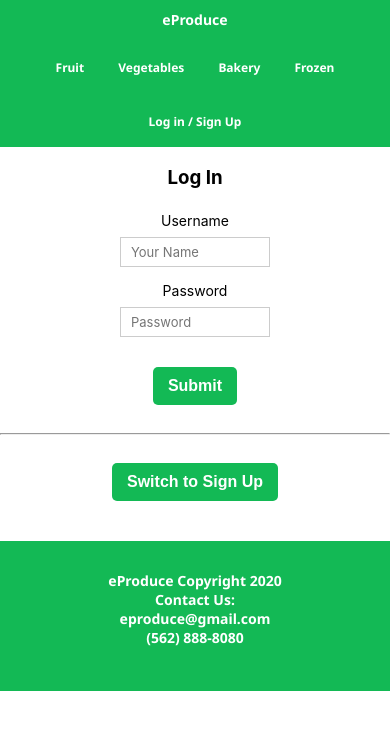
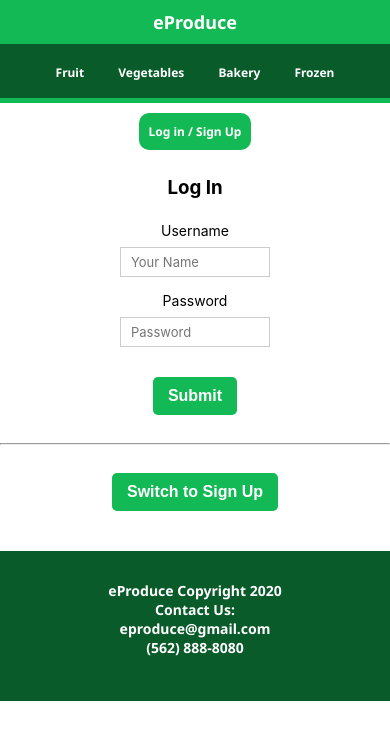
Before and after one commit to AZForest/OnlineStore, a React (Create React App) app: page /OnlineStore/Auth in a window 390 px wide. Shown: the top 740 px of the page. Built offline with nearby package versions, Linux system fonts and the light colour scheme; no server answers.

Commit message:
mobile responsive -inprogres part II feb3

```diff
--- a/src/components/BottomBar/BottomBar.module.css
+++ b/src/components/BottomBar/BottomBar.module.css
@@ -3,7 +3,7 @@
 .BottomBar {
     height: 150px;
     width: 100%;
-    background-color: #13b955;
+    background-color: #095b2a;
     color: white;
     margin-top: 20px;
     font-weight: 700;
--- a/src/components/Navigation/Navbar/Navbar.js
+++ b/src/components/Navigation/Navbar/Navbar.js
@@ -24,7 +24,7 @@ class Navbar extends React.Component {
             }
         }
 
-
+        /*style={{fontSize: "14px", fontWeight: "700", margin: "1px 5px", padding: "16px 12px 20px 12px"}}*/
         return (
             <div className={classes.Navbar}>
                 <div className={classes.right}>
@@ -39,7 +39,7 @@ class Navbar extends React.Component {
                 <div className={classes.left}>
                     {this.props.activeAcc === null ? <NavigationItem link="/OnlineStore/Auth">Log in / Sign Up</NavigationItem> : <NavigationItem link="/OnlineStore/Account">{this.props.activeAcc.userName}</NavigationItem>}
                     {this.props.activeAcc === null ? "" : <NavigationItem link="/OnlineStore/Cart">My Cart ({this.props.activeAcc.cart.length !== null ? totalItems : ""})</NavigationItem>}
-                    {this.props.activeAcc !== null ? <p className={classes.logout} style={{fontSize: "14px", fontWeight: "700", margin: "1px 5px", padding: "16px 12px 20px 12px"}} onClick={() => this.logOut()}>Log Off</p> : "" }
+                    {this.props.activeAcc !== null ? <p className={classes.logout}  onClick={() => this.logOut()}>Log Off</p> : "" }
                 </div>
 
             </div>
--- a/src/components/Navigation/Navbar/Navbar.module.css
+++ b/src/components/Navigation/Navbar/Navbar.module.css
@@ -47,11 +47,21 @@
     left: 60px;
     font-weight: 700;
 }
+.left .logout {
+    padding: 10px 10px !important;
+    margin: 10px 5px 0 0!important;
+    border-radius: 10px;
+    background-color: #13b955;
+    font-size: 12px;
+    font-weight: bold;
+    height: 17px;
+    width: 60px;
+}
 /* .left .logout:hover {
     background-color: white;
     color: black;
 } */
-@media (max-width: 550px) {
+@media (max-width: 800px) {
     .Navbar {
         height: fit-content;
         flex-direction: column;
@@ -59,23 +69,35 @@
     .right {
         height: fit-content;
         flex-direction: column;
-
         width: 100%;
     }
     .right h2 {
         margin: 10px auto;
     }
     .left {
-        background-color: transparent;
+        border-top: 5px solid #13b955;
+        color: black;
+        background-color: white;
         width: 100%;
     }
+    .left a {
+        background-color: #13b955;
+        color: white !important;
+        padding: 10px 10px !important;
+        border-radius: 10px;
+    }
     .right h2 {
-        font-size: 14px;
+        font-size: 18px;
     }
     .navItems {
         margin: 0 auto;
         display: flex;
         flex-wrap: wrap;
         justify-content: center;
+        background-color: #095b2a;
+        width: 100%;
+    }
+    .navItems a {
+        background-color: transparent;
     }
 }
--- a/src/components/UI/Order/Order.module.css
+++ b/src/components/UI/Order/Order.module.css
@@ -31,7 +31,7 @@ p span {
     outline: 0;
 }
 
-@media (max-width: 550px) {
+@media (max-width: 800px) {
     .Order {
         width: 80%;
     }
--- a/src/containers/Home/Home.module.css
+++ b/src/containers/Home/Home.module.css
@@ -94,7 +94,7 @@
 
 }
 
-@media (max-width: 550px) {
+@media (max-width: 800px) {
     .backDrop {
         width: 90%;
     }
--- a/src/containers/Products/Fruit/Fruit.module.css
+++ b/src/containers/Products/Fruit/Fruit.module.css
@@ -19,7 +19,7 @@
     font-weight: 700;
 }
 
-@media (max-width: 550px) {
+@media (max-width: 800px) {
     .FruitContainer {
         width: 100%;
     }
```
Also changed, not shown: 1 other file (tests, documents, lock files or other folders).
